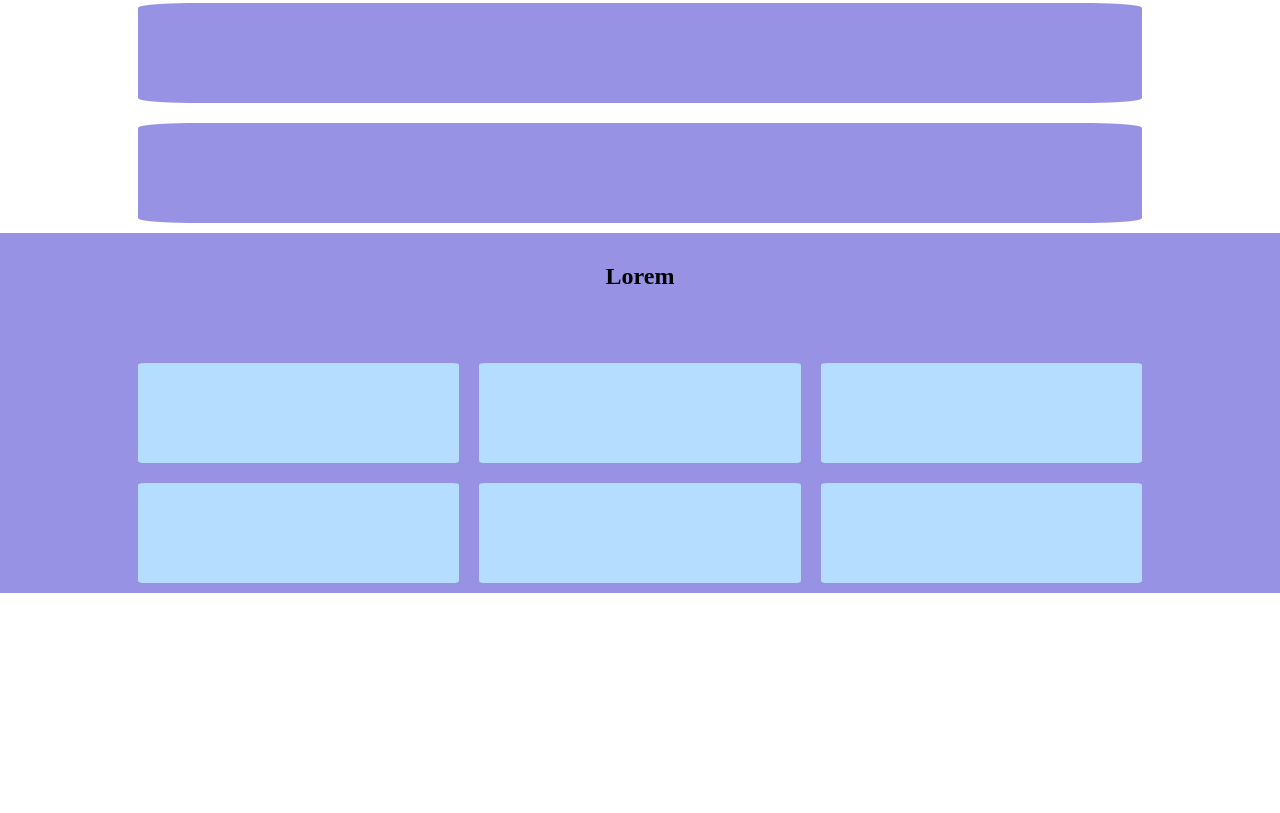
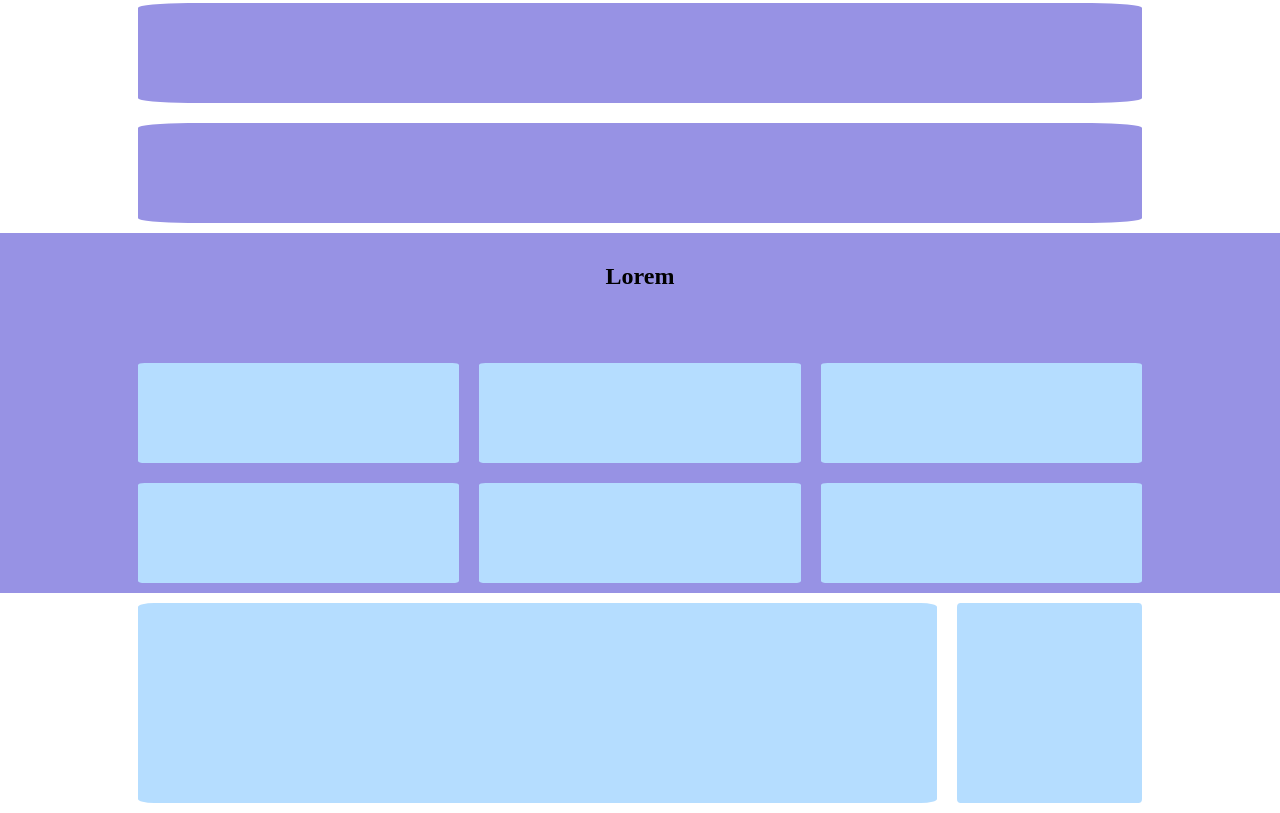
Before and after one commit to violix96/htmlcss-responsive-layout, a plain HTML site: page index.html in a window 1280 px wide. Shown: the part 2345-3158 px from the top of the page. Before the commit the page ends 2938 px from the top, so only its background shows below. Drawn offline with Linux system fonts and the light colour scheme.

Commit message:
[UPD] layout responsive desktop and tablet " about us done "

```diff
--- a/css/style.css
+++ b/css/style.css
@@ -109,6 +109,12 @@ h2{
     main .bg-violet .container .row-st-benefits .col-100{
         width: calc(100% / 2 - 20px);
     }
+    #about-us .col-left{
+        width: calc(100% / 3 * 2 - 20px);
+    }
+    #about-us .col-right{
+        width: calc(100% / 3 - 20px);
+    }
 }
 
 
@@ -149,6 +155,12 @@ h2{
     main .bg-violet .container .row-st-benefits .col-100{
         width: calc(100% / 3 - 20px);
     }
+    #about-us .col-left{
+        width: calc(80% - 20px);
+    }
+    #about-us .col-right{
+        width: calc(20% - 20px);
+    }
 
 
 }
@@ -166,7 +178,8 @@ h2{
 
 .row{
     display: flex;
-    flex-direction: column;
+    flex-direction: row;
+    flex-wrap: wrap;
 
 }
 
@@ -214,8 +227,15 @@ h2{
     width: calc(100% - 20px)
 
 }
+
 .col-33{
     width: calc(100% / 2)
+}
+.col-left{
+    width: 100%
+}
+.col-right{
+    width: 100%
 }
 .col-40{
     width: 40%
--- a/index.html
+++ b/index.html
@@ -83,13 +83,20 @@
                     <div class="height-m bg-light-blue col-100 my-10 border-radius"></div>
                     <div class="height-m bg-light-blue col-100 my-10 border-radius"></div>
                     <div class="height-m bg-light-blue col-100 my-10 border-radius"></div>
-
                 </div>
             </div>
         </div>
+           <!-- about us -->
+           <div id="about-us">
+               <div class="container">
+                   <div class="row">
+                   <div class="height-sm bg-light-blue col-left my-10 border-radius"></div>
+                   <div class="height-sm bg-light-blue col-right my-10 border-radius"></div>
+                   </div>
+               </div>
+           </div>
 
     </main>
-
 
 <footer></footer>
 </body>
```
